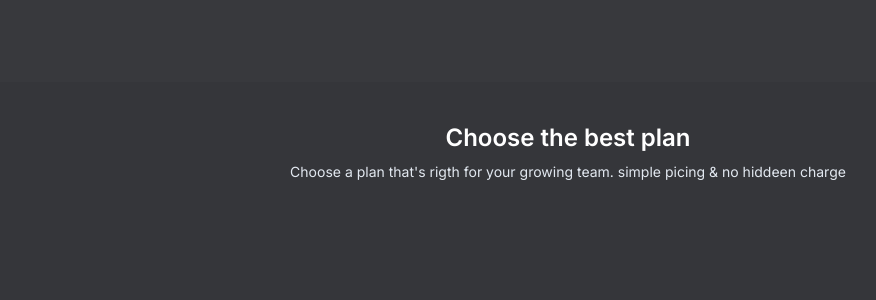
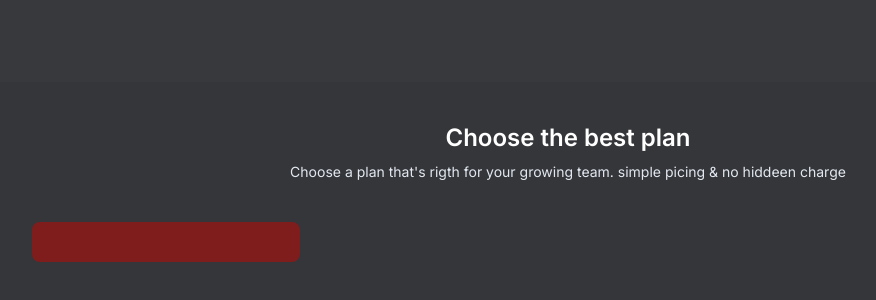
Before and after one commit to tchasinga/gym-rooms, a Next.js app: page / in a window 1280 px wide. Shown: the part 2794-3094 px from the top of the page, without its empty margins (72-948 px from the left). Built offline with nearby package versions, Linux system fonts and the light colour scheme.

Commit message:
New code

```diff
--- a/src/app/components/Bestplan.jsx
+++ b/src/app/components/Bestplan.jsx
@@ -1,4 +1,5 @@
 import React from 'react'
+// import { GiCheckMark } from 'react-icons/gi'
 
 export default function Bestplan() {
   return (
@@ -9,9 +10,11 @@ export default function Bestplan() {
          </div>
 
         <div className="">
-
+            <div className="flex justify-between items-center mt-10">
+                <div className="bg-red-900 w-1/4 p-5 rounded-lg">
+                </div>
+                </div>
         </div>
-
     </div>
   )
 }
```
